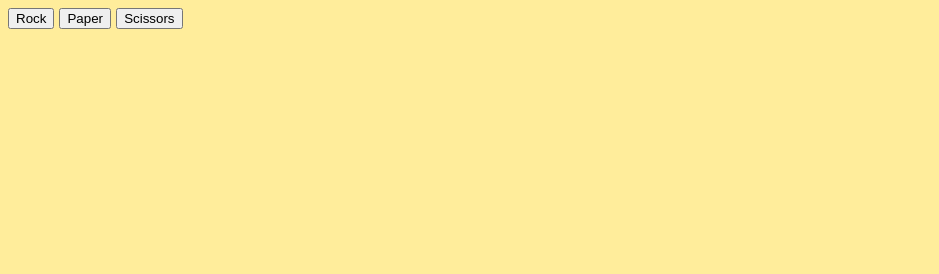
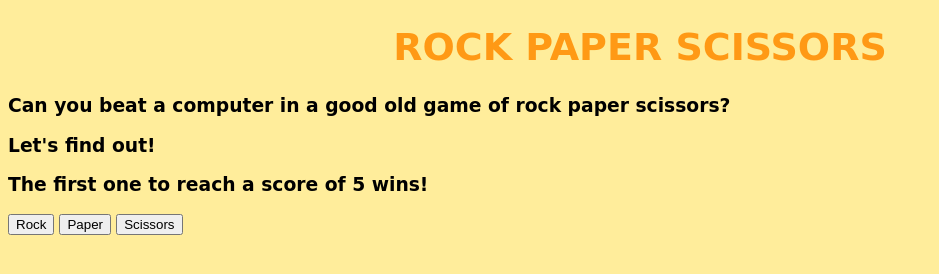
Before and after one commit to vuckoviic/rock-paper-scissors, a plain HTML site: page index.html in a window 1280 px wide. Shown: the whole page, without its empty margins (0-939 px from the left). Drawn offline with Linux system fonts and the light colour scheme.

Commit message:
Created divs
nested buttons in new div, and created div for introduction part

```diff
--- a/index.html
+++ b/index.html
@@ -8,8 +8,17 @@
     <script src="script.js" defer></script>
 </head>
 <body>
-    <button id="buttonR">Rock</button>
-    <button id="buttonP">Paper</button>
-    <button id="buttonS">Scissors</button>
+    <h1>ROCK PAPER SCISSORS</h1>
+    <div class="introduction">
+        <h3>Can you beat a computer in a good old game of rock paper scissors?</h3>
+        <h3>Let's find out!</h3>
+        <h3>The first one to reach a score of 5 wins!</h3>
+    </div>
+
+    <div class="btns">
+        <button id="buttonR">Rock</button>
+        <button id="buttonP">Paper</button>
+        <button id="buttonS">Scissors</button>
+    </div>
 </body>
 </html>
```
